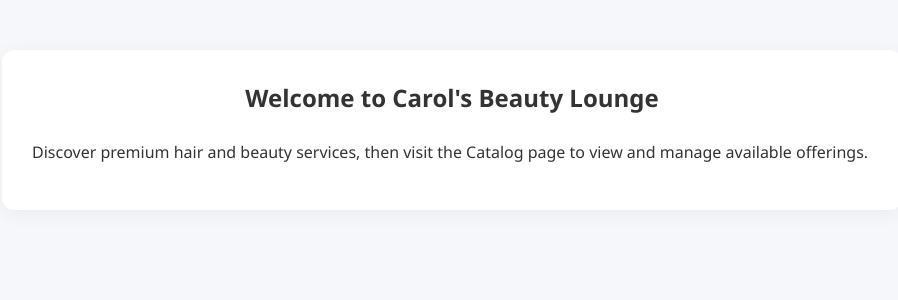
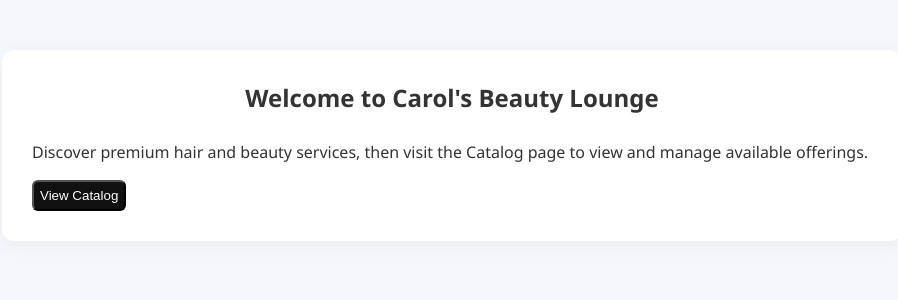
Before and after one commit to Nqobile-Nda/Beauty_Salon_Application_V1, a Flask app: page / in a window 1280 px wide. Shown: the part 54-354 px from the top of the page, without its empty margins (188-1086 px from the left). Run offline with Flask 3, Linux system fonts and the light colour scheme; the visitor is signed in with stand-in values (Sample User, id 1); parts of the project's set-up code (start-up, migrations or seed data) failed here and were passed over.

Commit message:
View catalog button has been added.

```diff
--- a/templates/admin/home.html
+++ b/templates/admin/home.html
@@ -6,5 +6,6 @@
     <section class="hero">
         <h1>Welcome to Carol's Beauty Lounge</h1>
         <p>Discover premium hair and beauty services, then visit the Catalog page to view and manage available offerings.</p>
+        <button id="view-catalog-btn" type="button">View Catalog</button>
     </section>
 {% endblock %}
```
